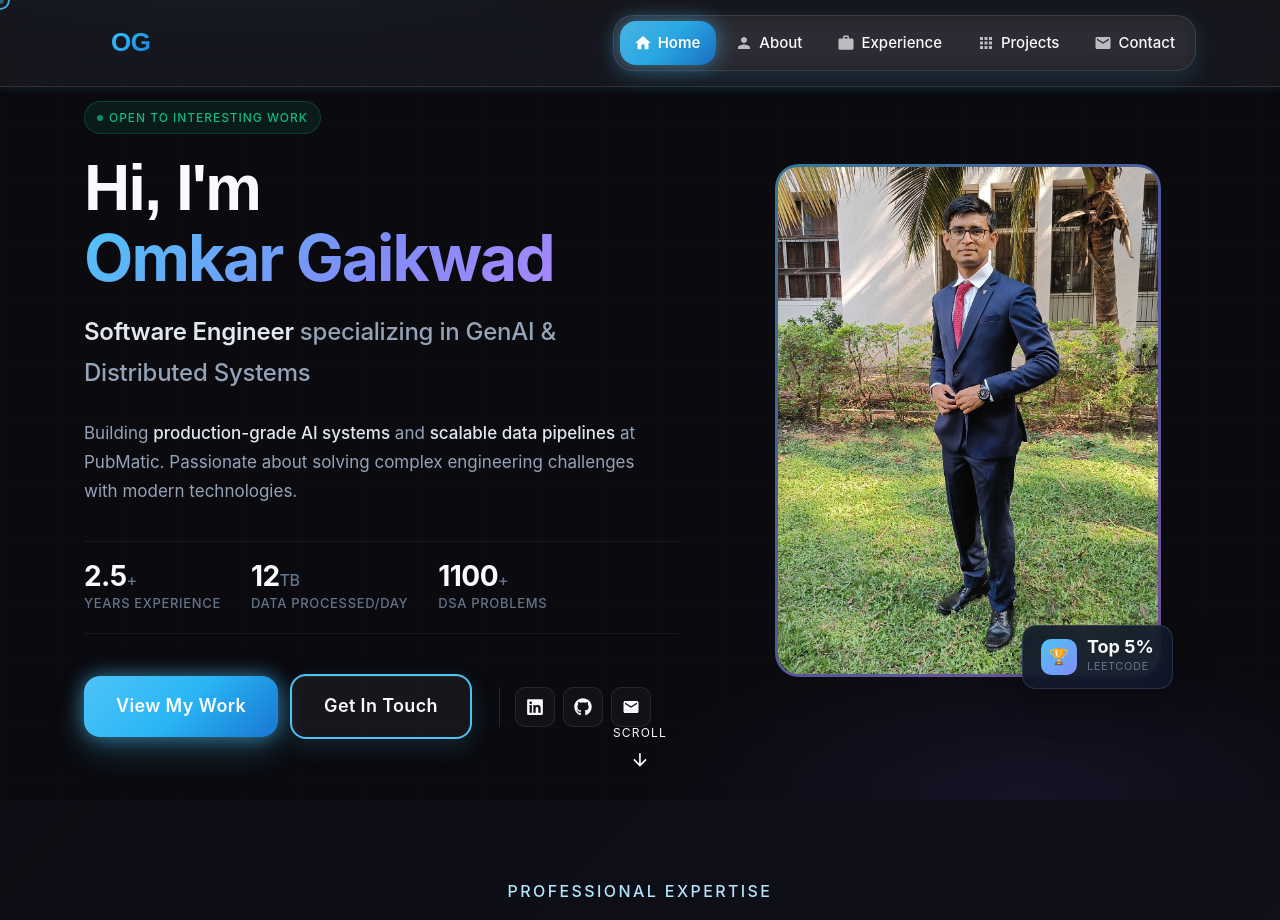
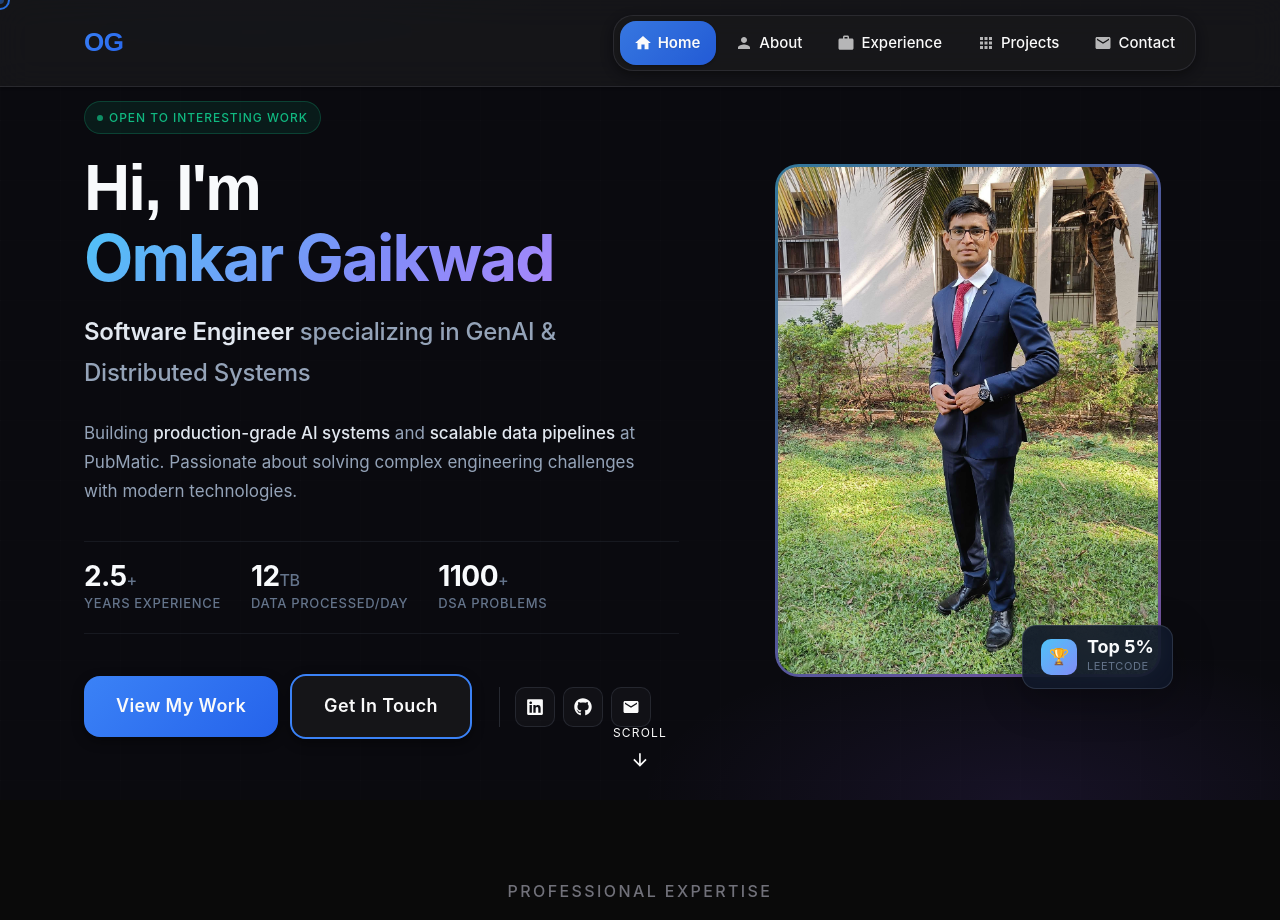
Before and after one commit to omkargaikwad23/OMKARs-portfolio, a React (Create React App) app: page / in a window 1280 px wide. Shown: the top 920 px of the page. Built offline with nearby package versions, Linux system fonts and the light colour scheme; a web font is replaced by a local one.

Commit message:
make it less flashy, added achivements, impacting work at PubMatic

```diff
--- a/src/assets/styles/GlobalStyle.js
+++ b/src/assets/styles/GlobalStyle.js
@@ -7,37 +7,37 @@ const GlobalStyles = createGlobalStyle`
     box-sizing: border-box;
   }
   :root{
-    /* Starry Luxury Theme - Dark & Elegant */
-    --primary-bg: linear-gradient(135deg, #0a0a0f 0%, #1a1a2e 50%, #16213e 100%);
-    --secondary-bg: rgba(30, 41, 59, 0.8);         /* Dark translucent for cards */
-    --accent-color: #4fc3f7;                       /* Stellar blue accent */
-    --accent-hover: #29b6f6;                       /* Brighter stellar blue */
-    --text-primary: #f8fafc;                       /* Bright white for primary text */
-    --text-secondary: #e1f5fe;                     /* Light blue-white for secondary */
-    --text-light: #b3e5fc;                         /* Soft blue-white for subtle text */
-    --border-color: rgba(79, 195, 247, 0.2);       /* Stellar blue border */
-    --border-hover: rgba(79, 195, 247, 0.4);       /* Brighter border on hover */
-    --success-color: #4fc3f7;                      /* Stellar blue for success */
-    --warning-color: #ffd700;                      /* Gold for luxury accents */
-    --luxury-gold: #ffd700;                        /* Pure gold for premium elements */
-    --constellation-blue: #4fc3f7;                 /* Constellation blue */
-    --nebula-purple: rgba(139, 69, 19, 0.3);       /* Nebula effect */
-    --gradient-primary: linear-gradient(135deg, #4fc3f7 0%, #29b6f6 50%, #1976d2 100%);
-    --gradient-accent: linear-gradient(135deg, #ff6b6b 0%, #4ecdc4 50%, #45b7d1 100%);
-    --gradient-luxury: linear-gradient(135deg, #ffd700 0%, #ffecb3 50%, #fff3e0 100%);
-    --gradient-starfield: linear-gradient(135deg, #0a0a0f 0%, #1a1a2e 30%, #16213e 60%, #0f172a 100%);
-    --shadow-sm: 0 2px 8px rgba(79, 195, 247, 0.1);
-    --shadow-md: 0 8px 25px rgba(79, 195, 247, 0.15);
-    --shadow-lg: 0 15px 35px rgba(79, 195, 247, 0.2);
-    --shadow-xl: 0 25px 50px rgba(79, 195, 247, 0.25);
-    --shadow-luxury: 0 15px 35px rgba(255, 215, 0, 0.3);
-    --glow-stellar: 0 0 20px rgba(79, 195, 247, 0.6);
-    --glow-luxury: 0 0 25px rgba(255, 215, 0, 0.5);
+    /* Professional Dark Theme - Clean & Understated */
+    --primary-bg: #0a0a0a;                         /* Pure dark */
+    --secondary-bg: rgba(24, 24, 27, 0.95);        /* Dark card backgrounds */
+    --accent-color: #3b82f6;                       /* Professional blue */
+    --accent-hover: #2563eb;                       /* Deeper blue on hover */
+    --text-primary: #fafafa;                       /* Clean white */
+    --text-secondary: #a1a1aa;                     /* Muted gray */
+    --text-light: #71717a;                         /* Subtle gray */
+    --border-color: rgba(63, 63, 70, 0.5);         /* Neutral border */
+    --border-hover: rgba(82, 82, 91, 0.8);         /* Slightly brighter border */
+    --success-color: #22c55e;                      /* Clean green */
+    --warning-color: #a1a1aa;                      /* Muted (was gold) */
+    --luxury-gold: #a1a1aa;                        /* Removed gold - now gray */
+    --constellation-blue: #3b82f6;                 /* Professional blue */
+    --nebula-purple: rgba(139, 92, 246, 0.1);      /* Subtle purple */
+    --gradient-primary: linear-gradient(135deg, #3b82f6 0%, #2563eb 100%);
+    --gradient-accent: linear-gradient(135deg, #3b82f6 0%, #1d4ed8 100%);
+    --gradient-luxury: linear-gradient(135deg, #fafafa 0%, #e4e4e7 100%);
+    --gradient-starfield: #0a0a0a;
+    --shadow-sm: 0 1px 3px rgba(0, 0, 0, 0.3);
+    --shadow-md: 0 4px 12px rgba(0, 0, 0, 0.4);
+    --shadow-lg: 0 8px 24px rgba(0, 0, 0, 0.5);
+    --shadow-xl: 0 16px 48px rgba(0, 0, 0, 0.6);
+    --shadow-luxury: 0 8px 24px rgba(0, 0, 0, 0.4);
+    --glow-stellar: none;                          /* Removed glow */
+    --glow-luxury: none;                           /* Removed glow */
 
-    /* Glass effects for modern look */
-    --glass-bg: rgba(248, 250, 252, 0.05);
-    --glass-border: rgba(248, 250, 252, 0.1);
-    --glass-backdrop: blur(20px);
+    /* Glass effects - more subtle */
+    --glass-bg: rgba(24, 24, 27, 0.8);
+    --glass-border: rgba(63, 63, 70, 0.5);
+    --glass-backdrop: blur(16px);
   }
 
   html{
@@ -266,12 +266,12 @@ const GlobalStyles = createGlobalStyle`
     top: 0;
     left: 0;
     width: 100%;
-    height: 3px;
-    background: linear-gradient(90deg, var(--accent-color), #8b5cf6);
+    height: 2px;
+    background: var(--accent-color);
     transform: scaleX(var(--scroll-progress));
     transform-origin: left;
     z-index: 1000;
-    opacity: 0.8;
+    opacity: 0.9;
     transition: opacity 0.3s ease;
   }
 
@@ -331,14 +331,14 @@ const GlobalStyles = createGlobalStyle`
     transition: filter 0.3s ease-out;
   }
 
-  /* Enhanced hover effects with scroll momentum */
+  /* Subtle hover effects */
   .card, .project-item, .experience-card {
-    transition: all 0.4s cubic-bezier(0.16, 1, 0.3, 1);
+    transition: all 0.2s ease;
   }
 
   .card:hover, .project-item:hover, .experience-card:hover {
-    transform: translateY(-8px) scale(1.02);
-    box-shadow: 0 20px 40px rgba(0, 0, 0, 0.1);
+    transform: translateY(-4px);
+    box-shadow: var(--shadow-md);
   }
 `;
 export default GlobalStyles;
--- a/src/components/layout/Footer.js
+++ b/src/components/layout/Footer.js
@@ -58,17 +58,6 @@ const FooterStyle = styled.footer`
     background-clip: text;
     margin: 0;
     letter-spacing: -0.02em;
-    position: relative;
-
-    &::after {
-      content: '⭐';
-      position: absolute;
-      right: -3rem;
-      top: 0;
-      font-size: 1.6rem;
-      color: var(--luxury-gold);
-      animation: starPulse 3s ease-in-out infinite;
-    }
   }
 
   .footer__tagline {
@@ -77,12 +66,6 @@ const FooterStyle = styled.footer`
     color: var(--text-secondary);
     max-width: 40ch;
     margin: 0;
-    text-shadow: 0 0 10px rgba(225, 245, 254, 0.2);
-  }
-
-  @keyframes starPulse {
-    0%, 100% { opacity: 0.6; transform: scale(1); }
-    50% { opacity: 1; transform: scale(1.2); }
   }
 
   .footer__social {
@@ -169,7 +152,6 @@ const FooterStyle = styled.footer`
       font-weight: 600;
       color: var(--text-primary);
       margin: 0 0 1.5rem 0;
-      text-shadow: var(--glow-stellar);
     }
 
     ul {
@@ -215,19 +197,6 @@ const FooterStyle = styled.footer`
     height: 1px;
     background: linear-gradient(90deg, transparent, var(--border-color), transparent);
     margin: 3rem 0 2rem 0;
-    position: relative;
-
-    &::after {
-      content: '✨';
-      position: absolute;
-      top: -8px;
-      left: 50%;
-      transform: translateX(-50%);
-      background: var(--gradient-starfield);
-      padding: 0 1rem;
-      color: var(--luxury-gold);
-      font-size: 1rem;
-    }
   }
 
   .footer__bottom {
--- a/src/components/layout/Navbar.css
+++ b/src/components/layout/Navbar.css
@@ -50,22 +50,8 @@
   gap: 0.5rem;
 }
 
-.nav-logo::before {
-  content: '✨';
-  font-size: 1.8rem;
-  opacity: 0;
-  transform: scale(0.8) rotate(-10deg);
-  transition: all 0.3s cubic-bezier(0.4, 0, 0.2, 1);
-}
-
 .nav-logo:hover {
-  transform: translateY(-2px);
-  filter: drop-shadow(var(--glow-stellar));
-}
-
-.nav-logo:hover::before {
-  opacity: 1;
-  transform: scale(1) rotate(0deg);
+  opacity: 0.8;
 }
 
 .nav-items {
@@ -90,7 +76,7 @@
   transition: all 0.4s cubic-bezier(0.4, 0, 0.2, 1);
   opacity: 0.9;
   z-index: 0;
-  box-shadow: var(--glow-stellar);
+  box-shadow: var(--shadow-sm);
 }
 
 .nav-items li {
@@ -304,7 +290,7 @@
   .nav-link.active {
     background: var(--gradient-primary);
     color: var(--text-primary);
-    box-shadow: var(--glow-stellar);
+    box-shadow: var(--shadow-sm);
   }
 
   .nav-link.active .nav-icon {
--- a/src/components/sections/AwardsSection.js
+++ b/src/components/sections/AwardsSection.js
@@ -162,12 +162,12 @@ const AwardsSectionStyles = styled.section`
     align-items: center;
     gap: 0.5rem;
     padding: 0.5rem 1rem;
-    background: rgba(245, 158, 11, 0.1);
-    border: 1px solid rgba(245, 158, 11, 0.3);
+    background: rgba(59, 130, 246, 0.1);
+    border: 1px solid rgba(59, 130, 246, 0.3);
     border-radius: 20px;
     font-size: 1.2rem;
     font-weight: 600;
-    color: #f59e0b;
+    color: var(--accent-color);
     margin-top: 1.5rem;
   }
 
@@ -247,22 +247,22 @@ const awards = [
   {
     id: 1,
     icon: <MdEmojiEvents />,
-    iconClass: 'gold',
+    iconClass: 'blue',
     title: '1st Place - PubMatic Hackathon 2025',
     org: 'PubMatic',
     year: '2025',
     desc: 'Won first place for building the AI-powered Deal Debugger using LangGraph state machines, which now reduces customer support tickets by 50% in production.',
-    badge: '🏆 1st Place'
+    badge: '1st Place'
   },
   {
     id: 2,
     icon: <MdStars />,
-    iconClass: 'gold',
+    iconClass: 'blue',
     title: 'Bias Towards Action Award',
     org: 'PubMatic',
     year: '2024',
     desc: 'Recognized for exceptional initiative, ownership, and proactive problem-solving. Demonstrated consistent bias towards action in driving impactful engineering solutions.',
-    badge: '🏅 Excellence'
+    badge: 'Excellence'
   },
   {
     id: 3,
@@ -273,7 +273,7 @@ const awards = [
     year: '2023',
     desc: 'Co-authored research paper on Marathi-English code-mixed sentiment analysis, demonstrating superior SVM performance on under-resourced Indian language data.',
     link: 'https://ieeexplore.ieee.org/document/10100304',
-    badge: '📄 Published'
+    badge: 'Published'
   },
   {
     id: 4,
@@ -283,7 +283,7 @@ const awards = [
     org: 'LeetCode',
     year: 'Ongoing',
     desc: 'Achieved 1800+ rating by solving 1100+ problems across arrays, graphs, dynamic programming, trees, and greedy patterns. Consistently ranked in top 5% globally.',
-    badge: '💻 Top 5%'
+    badge: 'Top 5%'
   },
   {
     id: 5,
@@ -293,7 +293,7 @@ const awards = [
     org: 'Maharashtra State Entrance Exam',
     year: '2019',
     desc: 'Ranked 1st in batch of 130 students. Secured admission to Pune Institute of Computer Technology (PICT), one of the top engineering colleges in Maharashtra.',
-    badge: '🎓 Top 1%'
+    badge: 'Top 1%'
   }
 ];
 
--- a/src/components/ui/Button.js
+++ b/src/components/ui/Button.js
@@ -39,8 +39,8 @@ const ButtonStyle = styled.div`
     background-clip: padding-box;
     box-shadow: ${(props) =>
       props.outline
-        ? 'var(--shadow-md), inset 0 1px 0 var(--glass-border)'
-        : 'var(--shadow-lg), var(--glow-stellar)'};
+        ? 'var(--shadow-md)'
+        : 'var(--shadow-md)'};
 
     /* Outline specific styles */
     ${(props) => props.outline && `
@@ -49,15 +49,12 @@ const ButtonStyle = styled.div`
 
     /* Enhanced Hover Effects */
     &:hover {
-      transform: translateY(-3px) scale(1.02);
-      box-shadow: ${(props) =>
-        props.outline
-          ? 'var(--shadow-xl), var(--glow-stellar)'
-          : 'var(--shadow-xl), var(--glow-stellar)'};
+      transform: translateY(-2px);
+      box-shadow: var(--shadow-lg);
       background: ${(props) =>
         props.outline
           ? 'var(--gradient-primary)'
-          : 'linear-gradient(135deg, var(--accent-hover), #1976d2, #7C3AED)'};
+          : 'var(--gradient-primary)'};
       color: white;
 
       &::before {
@@ -159,8 +156,8 @@ const ButtonStyle = styled.div`
       background: var(--secondary-bg);
       border-color: var(--accent-color);
       color: var(--accent-color);
-      box-shadow: var(--shadow-lg), var(--glow-stellar);
-      transform: translateY(-3px) scale(1.02);
+      box-shadow: var(--shadow-lg);
+      transform: translateY(-2px);
     }
   }
 
```
Also changed, not shown: src/components/sections/AboutSection.js (+1 -93 lines).
